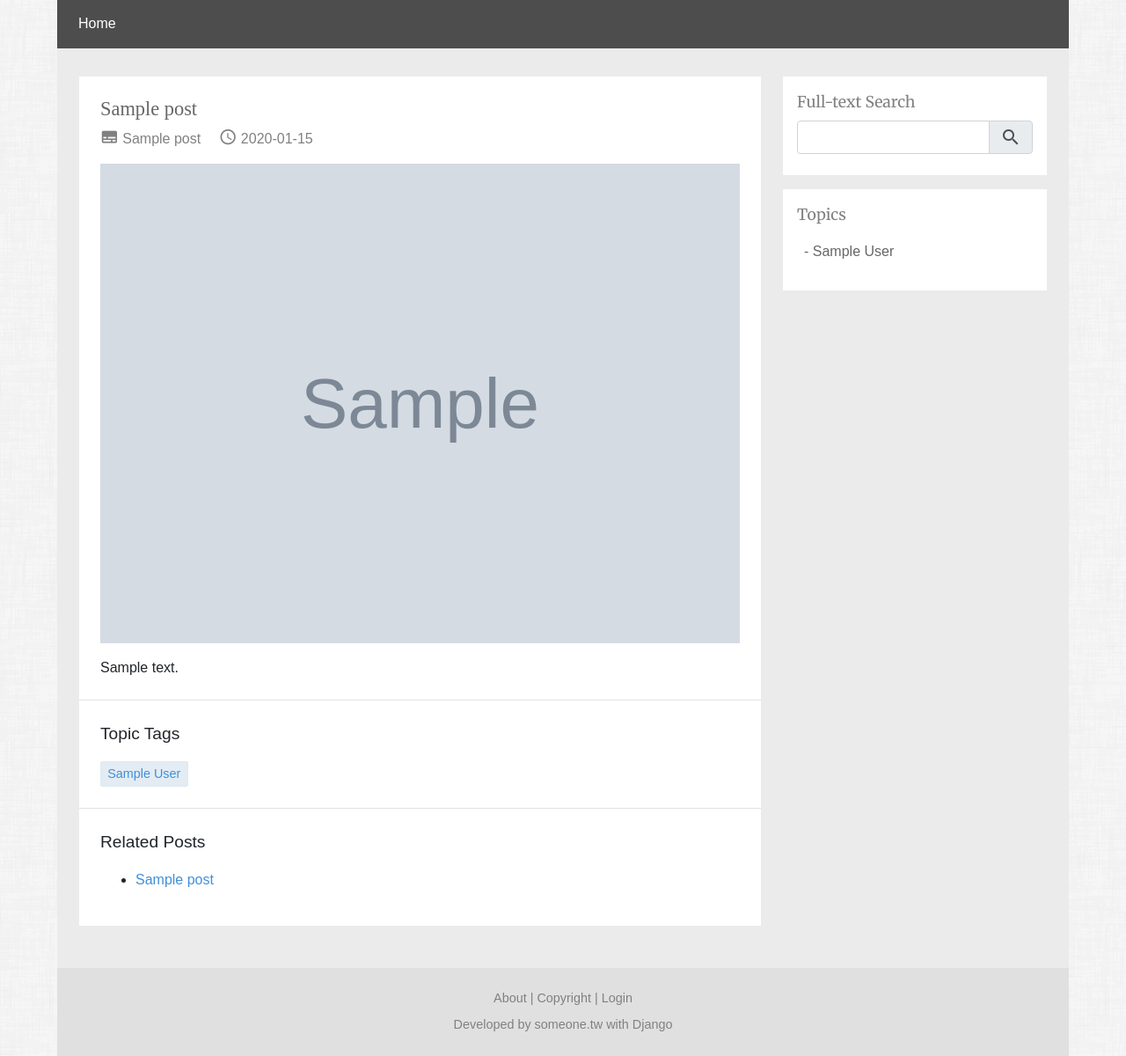
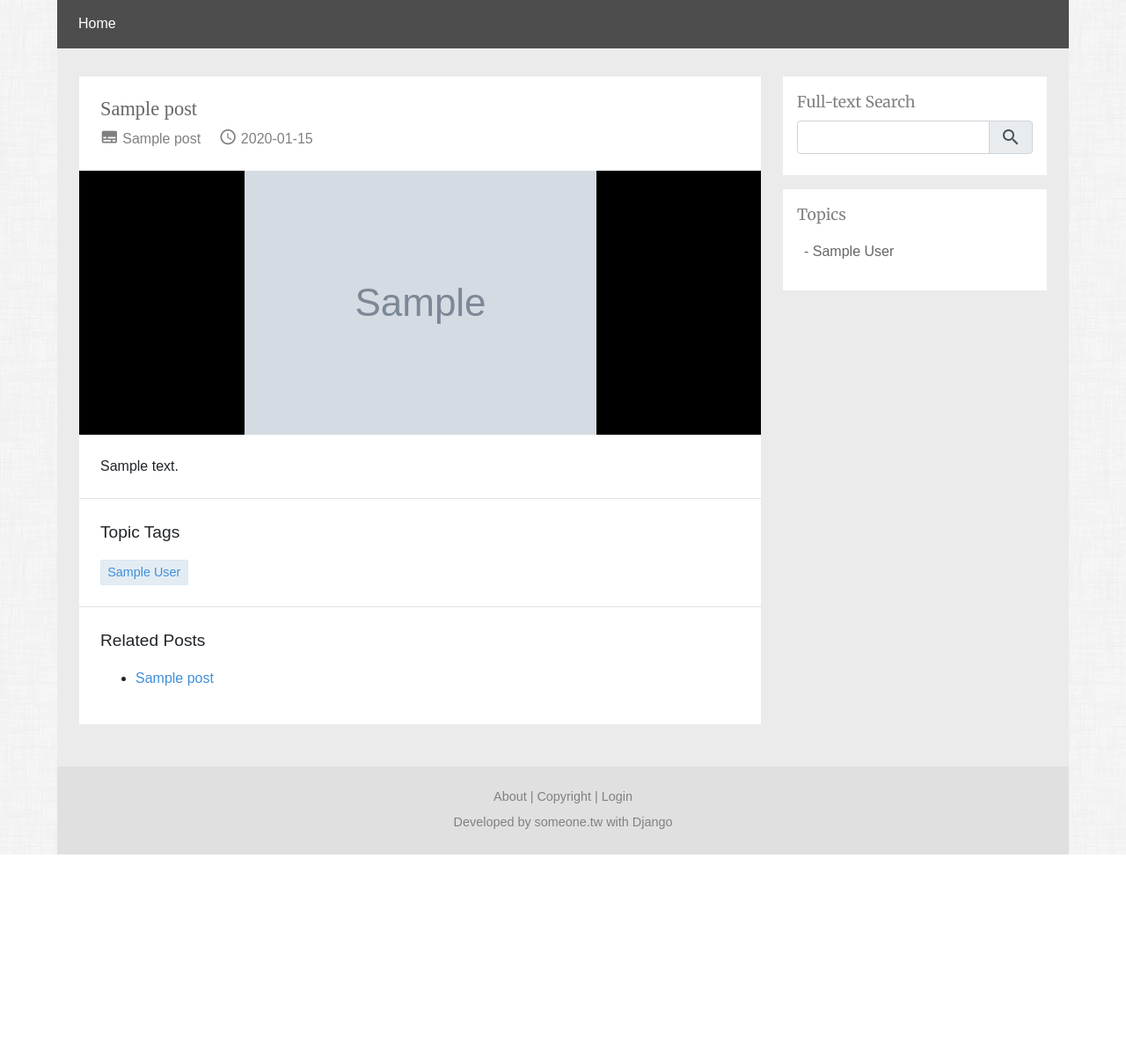
Before and after one commit to thitta/Someone.tw-Blog, a Django app: page /post/1 in a window 1280 px wide. Shown: the part 169-1369 px from the top of the page at 88% size. After the commit the page ends 1140 px from the top, so only its background shows below. Run offline with Django 3.2, Linux system fonts and the light colour scheme; tables that the repository leaves empty hold one stand-in row (values such as "Sample post"); grey boxes marked "Sample" are stand-in pictures; some libraries are stand-ins or nearby versions.

Commit message:
0.0.6
- Feature: sticky sidebar.
- Feature: modify the layout of canvas image in post detail.

```diff
--- a/cms/static/cms/css/layout.css
+++ b/cms/static/cms/css/layout.css
@@ -23,7 +23,7 @@ footer {
 #mainContainer {
     display: block;
     padding: 0 25px;
-    overflow: auto;
+    overflow: hidden;
 }
 
 #left {
@@ -35,6 +35,7 @@ footer {
     display: block;
     margin-bottom: 45px;
     overflow: hidden;
+    position: relative;
 }
 
 
@@ -52,9 +53,16 @@ footer {
 
     #right {
         flex: 0 0 300px;
+        margin-bottom: 0px;
+    }
+
+    .sticky {
+        position: -webkit-sticky; /* Safari */
+        position: sticky;
+        top: -48px;
+        z-index: 100;
     }
 }
-
 
 #container > section {
     min-height: 550px;
--- a/cms/static/cms/css/post.css
+++ b/cms/static/cms/css/post.css
@@ -73,12 +73,18 @@
     display: block;
 }
 
-code{
+#postBox code {
     padding: 0.2em 0.3em;
     background-color: #f2f2f2;
 }
 
-pre code{
+#postBox pre code {
     background-color: inherit;
     color: black;
 }
+
+#postDetail #coverImage {
+    display: inline-block;
+    max-height: 440px;
+    max-width: 100%;
+}
--- a/cms/templates/cms/base_main.html
+++ b/cms/templates/cms/base_main.html
@@ -49,40 +49,24 @@
     </header>
 
     <section class="bg-92">
-        <div>
+        <div class="sticky">
             {% include 'cms/block_nav.html'%}
             <div class="space py-3"></div>
         </div>
-        <section id="mainContainer" class="" >
+        <section id="mainContainer" >
             <!-- left -->
             <div id="left">
-                <div class="">{% block content %}{% endblock %}</div>
+                <div>{% block content %}{% endblock %}</div>
             </div>
             <!-- right -->
-            <div id="right" class="">
-                <div class="bg-100 mb-3 overflow-hidden">{% include 'cms/block_search.html' %}</div>
-                <div class="bg-100 mb-3 overflow-hidden">{% include 'cms/block_collection.html' %}</div>
+            <div id="right">
+                <div>{% block sidebar %}{% endblock %}</div>
             </div>
         </section>
     </section>
 
     <footer class="bg-88 color-50 p-4 text-center fSize-09">
-        <div id="footerTextLink" class="mb-2">
-            <a class="cleanA" href="{% url 'cms_post_detail_url' 1 'about' %}">About</a><span> | </span>
-            <a class="cleanA" href="{% url 'cms_post_detail_url' 2 'copyright' %}">Copyright</a><span> | </span>
-            <!-- login/logout -->
-            {% if user.is_authenticated %}
-            <a class="cleanA" href="{% url 'cms_post_admin_url' %}">Post Admin</a><span> | </span>
-            <form id="logoutForm" class="d-inline" method="post" action="{% url 'logout_url' %}">
-                {% csrf_token %}
-                <a class="cleanA" onclick="document.getElementById('logoutForm').submit()">Logout</a><span></span>
-            </form>
-            {% else %}
-            <a class="cleanA" data-toggle="modal" data-target="#loginModal">Login</a><span></span>
-            {% endif %}
-            <!-- end -->
-        </div>
-        <div>Developed by someone.tw with Django</div>
+        {% include 'cms/block_footer.html'%}
     </footer>
 
 </div>
@@ -90,6 +74,24 @@
 {% include 'cms/block_fixedMessage.html' %}
 {% include 'cms/block_login_modal.html' %}
 
+<!-- fix right columns -->
+
+
 </body>
 
 </html>
+
+<script>
+window.onscroll = function() {fixRight()};
+const topOffset = 245;
+const windowWidthBreakPoint = 1024;
+var rightBox = $("#right")
+function fixRight() {
+  if (window.pageYOffset > topOffset && $(window).width()>windowWidthBreakPoint) {
+    rightBox.css("top",window.pageYOffset-topOffset);
+    console.log("GG")
+  } else {
+    rightBox.css("top",0);
+  }
+}
+</script>
--- /dev/null
+++ b/cms/templates/cms/block_footer.html
@@ -0,0 +1,16 @@
+<div id="footerTextLink" class="mb-2">
+    <a class="cleanA" href="{% url 'cms_post_detail_url' 1 'about' %}">About</a><span> | </span>
+    <a class="cleanA" href="{% url 'cms_post_detail_url' 2 'copyright' %}">Copyright</a><span> | </span>
+    <!-- login/logout -->
+    {% if user.is_authenticated %}
+    <a class="cleanA" href="{% url 'cms_post_admin_url' %}">Post Admin</a><span> | </span>
+    <form id="logoutForm" class="d-inline" method="post" action="{% url 'logout_url' %}">
+        {% csrf_token %}
+        <a class="cleanA" onclick="document.getElementById('logoutForm').submit()">Logout</a><span></span>
+    </form>
+    {% else %}
+    <a class="cleanA" data-toggle="modal" data-target="#loginModal">Login</a><span></span>
+    {% endif %}
+    <!-- end -->
+</div>
+<div>Developed by someone.tw with Django</div>
--- a/cms/templates/cms/block_nav.html
+++ b/cms/templates/cms/block_nav.html
@@ -1,4 +1,4 @@
-<nav class="navbar navbar-expand-md navbar-dark bg-20 ">
+<nav class="navbar navbar-expand-md navbar-dark bg-20">
 
     <button class="navbar-toggler" type="button" data-toggle="collapse"
                     data-target="#navbarSupportedContent"
--- a/cms/templates/cms/block_post_header.html
+++ b/cms/templates/cms/block_post_header.html
@@ -19,3 +19,10 @@
     </div>
     {% endif %}
 </div>
+
+{% if post.CoverImageUrl != "" %}
+<div class="pt-4"></div>
+<div class="bg-0 text-center">
+    <img id="coverImage" src="{{post.CoverImageUrl}}" />
+</div>
+{% endif %}
--- a/cms/templates/cms/page_404.html
+++ b/cms/templates/cms/page_404.html
@@ -11,3 +11,8 @@
 </div>
 
 {% endblock %}
+
+{% block sidebar %}
+<div class="bg-100 mb-3 overflow-hidden">{% include 'cms/block_search.html' %}</div>
+<div class="bg-100 mb-3 overflow-hidden">{% include 'cms/block_collection.html' %}</div>
+{% endblock %}
--- a/cms/templates/cms/page_500.html
+++ b/cms/templates/cms/page_500.html
@@ -3,7 +3,6 @@
 
 
 {% block content %}
-
 <div class="bg-100 text-center p-5 mb-5">
     <p class="fontSerifMW color-30 fSize-12">500 Error-Internal Server Issues</p>
     <p class="fontSerifMW color-50 fSize-09">Something might go wrong.</p>
@@ -11,6 +10,9 @@
     <img src="{% static 'cms/img/error.jpeg'%}" style="width: 300px" />
     <div class="space p-3"></div>
 </div>
+{% endblock %}
 
-
+{% block sidebar %}
+<div class="bg-100 mb-3 overflow-hidden">{% include 'cms/block_search.html' %}</div>
+<div class="bg-100 mb-3 overflow-hidden">{% include 'cms/block_collection.html' %}</div>
 {% endblock %}
--- a/cms/templates/cms/page_post_admin.html
+++ b/cms/templates/cms/page_post_admin.html
@@ -38,3 +38,8 @@
 {% include 'cms/block_pagination.html' %}
 
 {% endblock %}
+
+{% block sidebar %}
+<div class="bg-100 mb-3 overflow-hidden">{% include 'cms/block_search.html' %}</div>
+<div class="bg-100 mb-3 overflow-hidden">{% include 'cms/block_collection.html' %}</div>
+{% endblock %}
--- a/cms/templates/cms/page_post_detail.html
+++ b/cms/templates/cms/page_post_detail.html
@@ -6,15 +6,9 @@
 
 {% block content %}
 
-<article class="bg-100">
+<article id="postDetail" class="bg-100">
     {% include 'cms/block_post_header.html' %}
-    <div id="postBox" class="px-4 pt-3 pb-4">
-        {% if post.CoverImageUrl %}
-            <img src="{{post.CoverImageUrl}}" alt="cover image">
-            <div class="p-2"></div>
-        {% else %}
-            <div class="p-2"></div>
-        {% endif %}
+    <div id="postBox" class="p-4">
         {{post.BodyHTML|safe}}
     </div>
     {% include 'cms/plugin_fb_like.html' %}
@@ -53,3 +47,8 @@
 <div class="mb-5"></div>
 
 {% endblock %}
+
+{% block sidebar %}
+<div class="bg-100 mb-3 overflow-hidden">{% include 'cms/block_search.html' %}</div>
+<div class="bg-100 mb-3 overflow-hidden">{% include 'cms/block_collection.html' %}</div>
+{% endblock %}
--- a/cms/templates/cms/page_post_form.html
+++ b/cms/templates/cms/page_post_form.html
@@ -14,3 +14,7 @@
 
 <div class="py-4"></div>
 {% endblock %}
+
+{% block sidebar %}
+    123
+{% endblock %}
--- a/cms/templates/cms/page_post_form_update.html
+++ b/cms/templates/cms/page_post_form_update.html
@@ -24,3 +24,7 @@
 {% include 'cms/block_delete_confirm_modal.html' %}
 
 {% endblock %}
+
+{% block sidebar %}
+    123
+{% endblock %}
```
Also changed, not shown: cms/templates/cms/page_post_list.html (+5 -6 lines), 1 other file.
